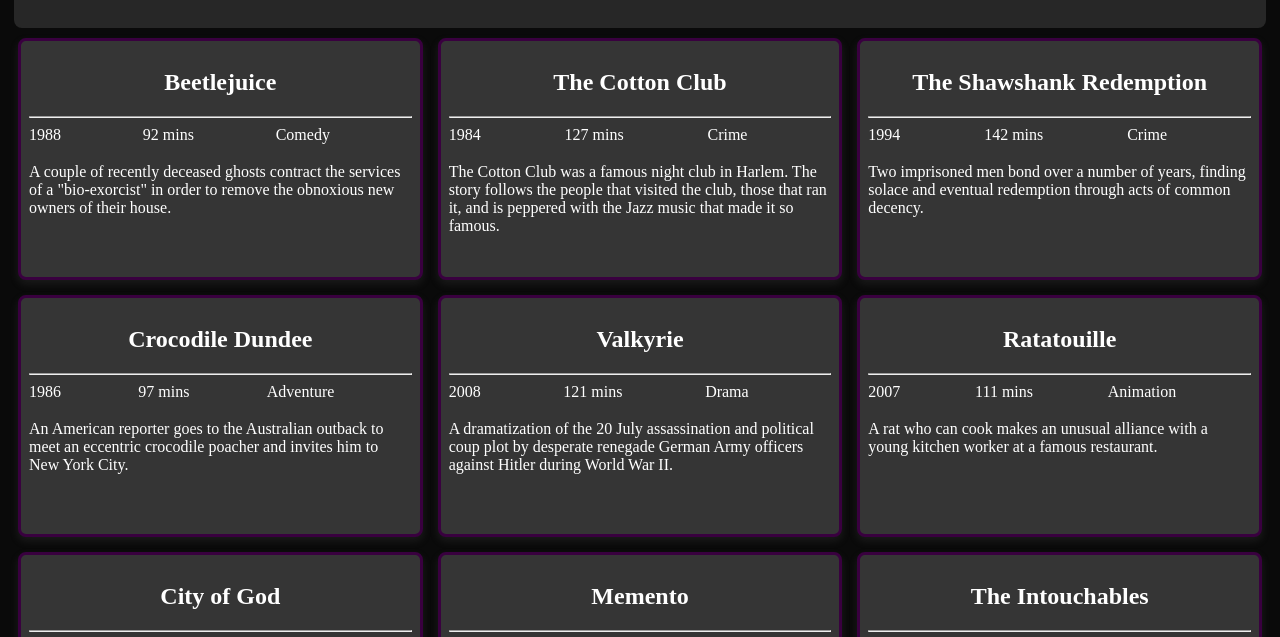
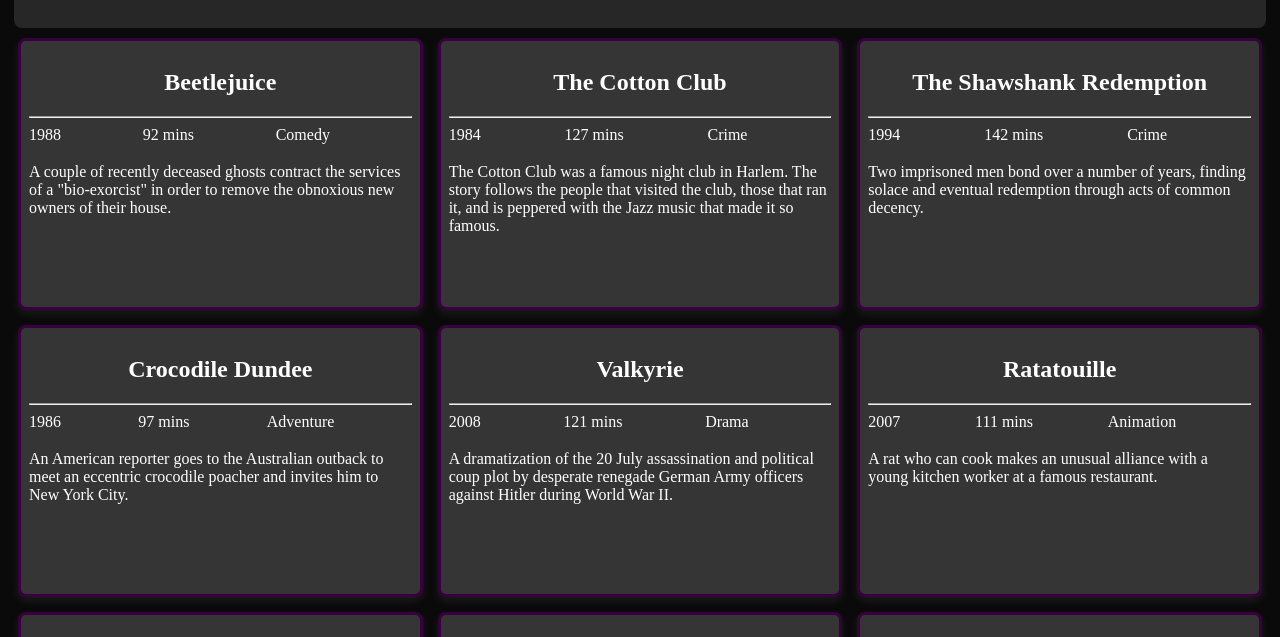
Before and after one commit to SwarupKharul/Movie_db_DOM_manipulation, a plain HTML site: page index.html in a window 1280 px wide. Shown: the part 83-720 px from the top of the page. Drawn offline with Linux system fonts and the light colour scheme.

Commit message:
text overflow resolved

```diff
--- a/gridstyles.css
+++ b/gridstyles.css
@@ -22,19 +22,19 @@ html{
 .grid-item{
     background-color: rgb(53, 53, 53);
     padding: 2%;
-    height: 220px;
+    height: 250px;
     color: white;
     border: 3px solid #39003f;
     border-radius: 8px;
     padding: .5rem;
     box-shadow: 0 4px 8px 0 rgba(94, 94, 94, 0.2);
-    transition: height 1s;
+    transition: height 0.5s;
 
 }
 
 .grid-item:hover{
     background-color: rgb(39, 39, 39);
-    height: 230px;
+    height: 260px;
 }
 
 div.content {
```
